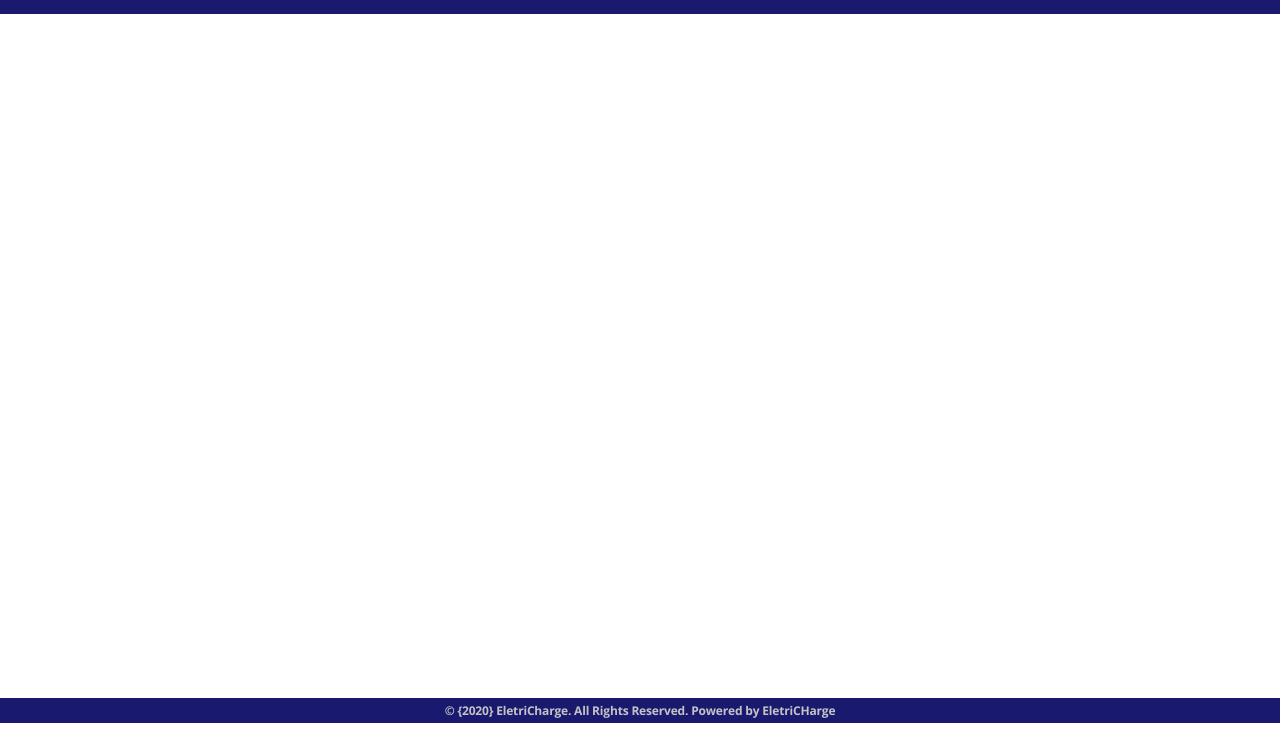
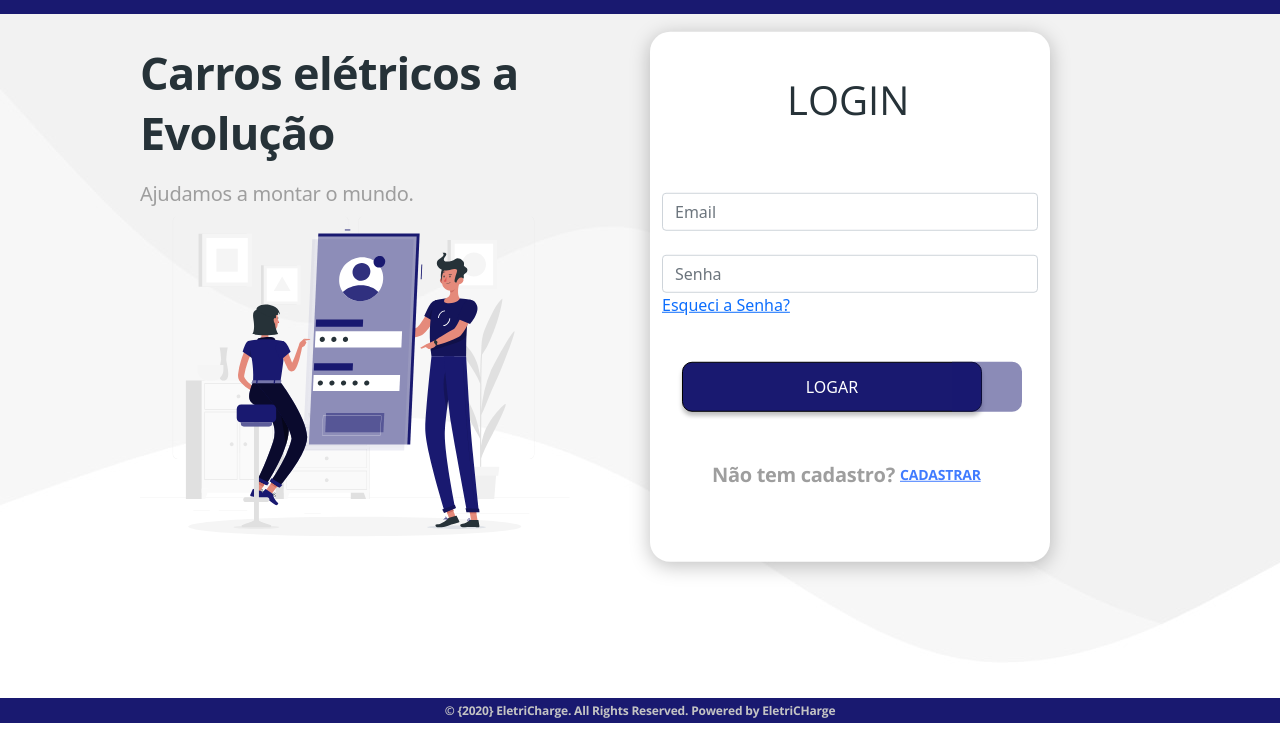
Before and after one commit to ICEI-PUC-Minas-PMV-SInt/pmv-sint-2021-1-e1-proj-web-t1-sint_2021_01_e1_grupo_02, a plain HTML site: page src/Pages/Login.html in a window 1280 px wide. Shown: the part 56-800 px from the top of the page. Drawn offline with nearby package versions, Linux system fonts and the light colour scheme.

Commit message:
feature/pagina-login

```diff
--- a/src/Pages/Login.html
+++ b/src/Pages/Login.html
@@ -6,19 +6,48 @@
         <link href="https://cdn.jsdelivr.net/npm/bootstrap@5.0.1/dist/css/bootstrap.min.css" rel="stylesheet" integrity="sha384-+0n0xVW2eSR5OomGNYDnhzAbDsOXxcvSN1TPprVMTNDbiYZCxYbOOl7+AMvyTG2x" crossorigin="anonymous">
         <link href="../css/template.css" rel="stylesheet" type="text/css" media="all">
         <link href="../css/index.css" rel="stylesheet" type="text/css" media="all">
+        <link href="../css/login.css" rel="stylesheet" type="text/css" media="all">
     </head>
 
     <body>
         <header class="template-header">
             <nav class="navbar template-navbar">
-                <a href="../index.html"><img src="../Public/img/EletriCharge.svg" alt="Logotipo EletriCharge" class="template-logo"></a>
+                <img src="../Public/img/EletriCharge.svg" alt="Logotipo EletriCharge" class="template-logo">
                 <a href="../Pages/Login.html"><img src="../Public/img/icone-config.svg" alt="Ícone de configurações" class="template-config"></a>
             </nav>
         </header>
+
         <main class="container template-main">
+            <section class="row login-section">
+                <div class="col-xl-6 login-coluna1">
+                    <h1>Carros elétricos a Evolução</h1>
+                    <p>Ajudamos a montar o mundo.</p>
+                    <img src="../Public/img/Group 44.svg" class="img-Group">
+                </div>
 
+                <div class="col-xl-6 login-coluna2">
+
+                    <div class="titulo">
+                        <h4>LOGIN</h4>
+                    </div>
+
+                   <div class="mb-3">
+                        <label for="exampleFormControlInput1" class="form-label"></label>
+                        <input type="email" class="form-control" id="exampleFormControlInput1" placeholder="Email">
+                        <label for="exampleFormControlInput1" class="form-label"></label>
+                        <input type="email" class="form-control" id="exampleFormControlInput1" placeholder="Senha">
+                        <a href="">Esqueci a Senha?</a>
+                        <div class="login-buttonContainer">
+                            <button type="button" class="login-button" ><a href="../src/Pages/Login.html">Logar</a></button>
+                        <div>
+                    </div>
+                </div>
+                <div class="cadastro">
+                    <p class="login-cadastro">Não tem cadastro?</p>
+                    <a href="" class="cadastrar-usuario">CADASTRAR</a>
+                </div>
+            </section>
         </main>
-
         <footer class="template-footer">
             <p>© {2020} EletriCharge. All Rights Reserved. Powered by EletriCHarge</p>
         </footer>
--- /dev/null
+++ b/src/css/login.css
@@ -0,0 +1,169 @@
+@import url('https://fonts.googleapis.com/css2?family=Open+Sans:wght@400;700&display=swap');
+
+*{
+    box-sizing: border-box;
+}
+
+body{
+    background-image: url("../../src/Public/img/fundo.jpeg");
+}
+
+.login-section{
+    position: relative;
+}
+
+.login-coluna1{
+    display: flex;
+    flex-flow: column;
+    padding: 0 70px;
+    margin-top: 20px;
+}
+
+
+.login-coluna1 h1{
+    font-size: 45px;
+    font-weight: bold;
+    line-height: 60px;
+    letter-spacing: -0.015em;
+    color: #263238;
+}
+
+.login-coluna1 p{
+    font-size: 20px;
+    line-height: 25px;
+    letter-spacing: -0.015em;
+    color: #9E9E9E;
+    margin: 10px 30px 10px 0;
+}
+
+.login-coluna2{
+    position: absolute;
+    width: 400px;
+    height: 530px;
+    left: 580px;
+    background: #FFFFFF;
+    box-shadow: 0px 4px 20px rgba(0, 0, 0, 0.25);
+    border-radius: 20px;
+    bottom: 45px;
+}
+
+h4{
+    padding-left: 90px;
+    width: 400px;
+    height: 67px;
+    margin: 35px;
+    font-family: Open Sans;
+    font-style: normal;
+    font-weight: normal;
+    color: #263238;
+    font-size: 40px;
+    line-height: 65px;
+}
+
+.login-buttonContainer{
+    display: flex;
+    justify-content: center;
+    position: relative;
+    right: 80px;
+    margin-top: 45px;
+    width: 500px;
+    cursor: pointer;
+}
+
+
+
+.login-button{
+    height: 50px;
+    width: 300px;
+    background-color: #191970;
+    border: 1px solid #000000;
+    box-shadow: 0px 4px 4px rgba(0, 0, 0, 0.25);
+    border-radius: 10px;
+}
+
+.login-button a{
+    text-decoration: none;
+    color: #fff;
+    text-transform: uppercase;
+}
+
+
+.login-buttonContainer div{
+    position: absolute;
+    top: 0px;
+    right: 60px;
+    width: 62px;
+    height: 50px;
+    background-color: rgba(25, 25, 112, .5);
+    border-radius: 0px 10px 10px 0px;
+    Width: 70px;
+}
+
+
+.login-buttonContainer img{
+    position: absolute;
+    right: 20px;
+    margin: 12.5px auto;
+}
+
+
+
+.login-img{
+    margin: 50px 0;
+}
+
+
+.login-cadastro{
+    position: static;
+    left: 10.92%;
+    right: 19.79%;
+    top: 329px;
+    bottom: 5%;
+    font-family: Open Sans;
+    font-style: normal;
+    font-weight: bold;
+    font-size: 20px;
+    line-height: 25px;
+    letter-spacing: -0.015em;
+    color: #9E9E9E;
+    margin: 50px;
+}
+
+.cadastrar-usuario {
+    position: absolute;
+    left: 250px;
+    top: 430.5px;
+    font-family: Open Sans;
+    font-style: normal;
+    font-weight: bold;
+    font-size: 14px;
+    line-height: 25px;
+    text-align: center;
+    letter-spacing: -0.015em;
+    text-decoration-line: underline;
+    color: #407BFF;
+}
+
+
+@media (min-width: 1200px){
+    .login-section{
+        transform: translateY(20%);
+    }
+
+    .login-coluna1{
+        position: relative;
+        bottom: 70px;
+        margin-top: 0;
+    }
+}
+
+
+@media (min-width: 1400px){
+    .login-coluna1 h1{
+        padding-right: 70px;
+    }
+
+    .login-coluna1 p{
+        padding-right: 90px;
+    }
+}
```
Also changed, not shown: src/Public/img/Group 44.svg (added), src/Public/img/fundo.jpeg (added).
